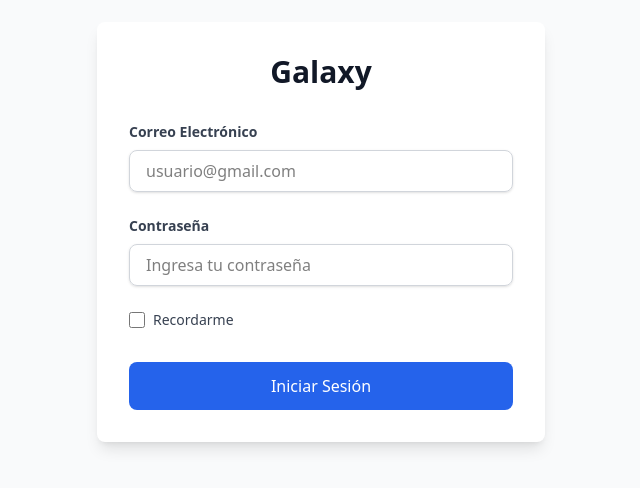
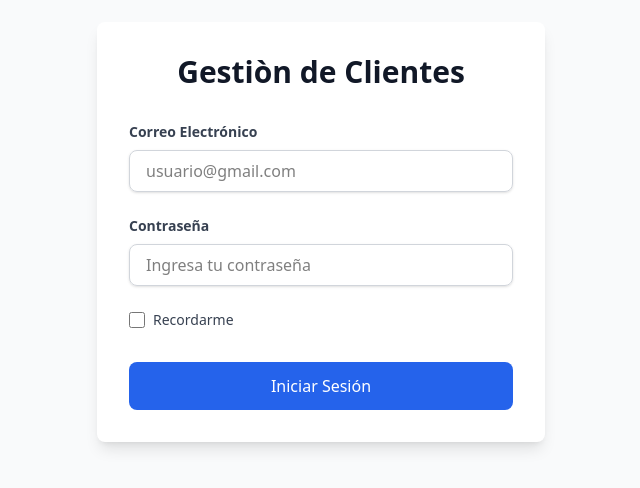
Before and after one commit to HenryCanoB/clientes-app, a React (Vite) app: page /login in a window 1280 px wide. Shown: the part 168-656 px from the top of the page, without its empty margins (319-959 px from the left). Built offline with nearby package versions, Linux system fonts and the light colour scheme.

Commit message:
adecuaciones modificaciòn del dominio

```diff
--- a/src/auth/components/LoginForm.tsx
+++ b/src/auth/components/LoginForm.tsx
@@ -50,7 +50,7 @@ export const LoginForm = ({ onSuccess, onError }: LoginFormProps) => {
       className="max-w-md mx-auto bg-white p-8 rounded-lg shadow-lg"
     >
       <div className="text-center mb-8">
-        <h2 className="text-3xl font-bold text-gray-900">Galaxy</h2>
+        <h2 className="text-3xl font-bold text-gray-900">Gestiòn de Clientes</h2>
       </div>
 
       <div className="space-y-6">
--- a/src/auth/pages/LoginPage.tsx
+++ b/src/auth/pages/LoginPage.tsx
@@ -16,7 +16,7 @@ export const LoginPage = () => {
   }, [isAuthenticated, navigate]);
 
   const handleLoginSuccess = () => {
-    notify.success("¡Bienvenido a Galaxy!");
+    notify.success("¡Bienvenido al sistema!");
     navigate("/", { replace: true });
   };
 
--- a/src/customers/schemas/customer.schema.ts
+++ b/src/customers/schemas/customer.schema.ts
@@ -20,7 +20,7 @@ export const customerBaseScheme = z.object({
     .refine((v) => !onlySpaces.test(v), "Campo no vacio"),
   email: z
     .email("email invalido")
-    .regex(/^[\w.%+-]+@gmail.com$/, "Solo se permiten dominios Galaxy")
+    .regex(/^[\w.%+-]+@gmail.com$/, "Solo se permiten dominios gmail")
     .transform((v) => v.trim().toLowerCase()),
   phone: z
     .string()
```
